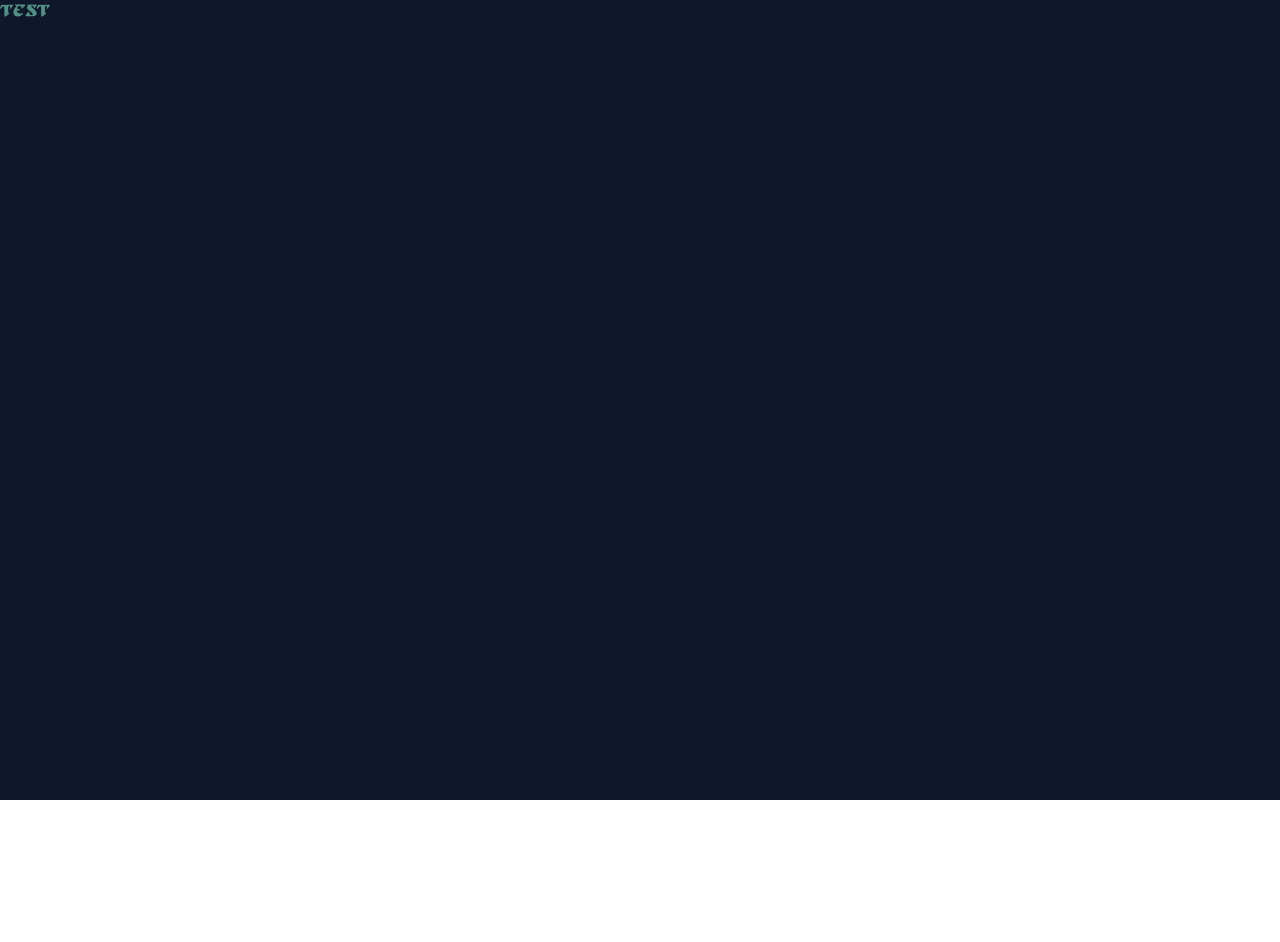
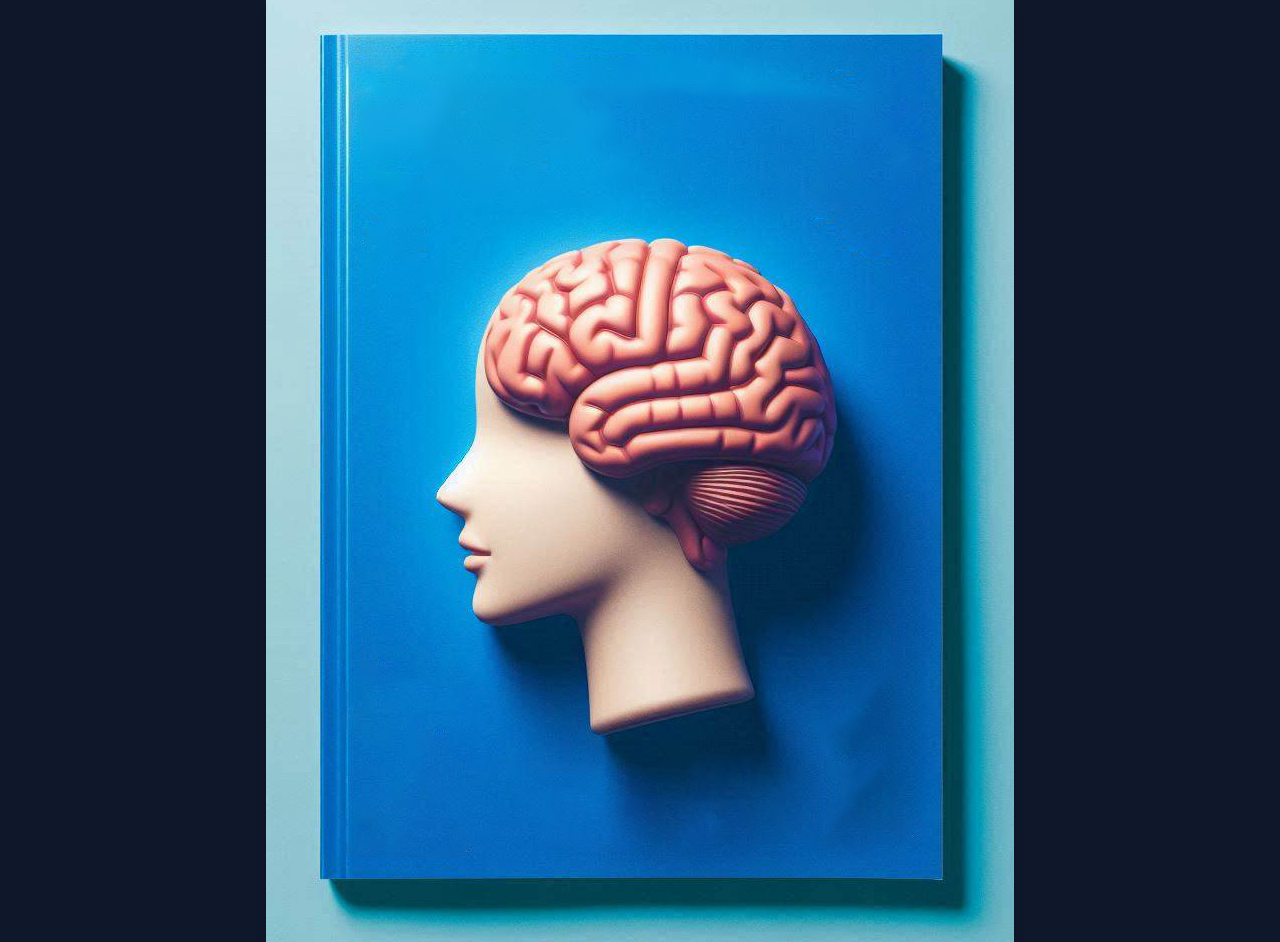
Before and after one commit to MyBaBB/brainbuddys-code-repair, a React (Vite) app: page / in a window 1280 px wide. Before the commit the page ends 800 px from the top, so only its background shows below. Built offline with nearby package versions, Linux system fonts and the light colour scheme.

Commit message:
first commit 5

```diff
--- a/src/Pages/AMainFrontPageFolder/AMainFrontPage.jsx
+++ b/src/Pages/AMainFrontPageFolder/AMainFrontPage.jsx
@@ -5,14 +5,15 @@ const AMainFrontPage = () => {
   return (
     <div className="relative flex flex-col items-center justify-center h-full w-fit m-auto
                   bg-gray-900 text-white">
-                 <div className=" border-2 border-red-500 relative flex flex-col items-center justify-center
+                 <div className="  relative flex flex-col items-center justify-center
                                      h-full w-full bg-gray-800 rounded-lg shadow-lg">
-                       <p className="text-center font-Orbitron-Regular font-bold">
-                            Brain-Buddy&apos;s
-                      </p>
-                        <div>
+
+
+
+
                            <img src={BlankBrain} alt="Blank Brain Cover Image" className="relative"/>
-                       </div>
+
+
                 </div>
     </div>
   )
--- a/src/Pages/Zenith.jsx
+++ b/src/Pages/Zenith.jsx
@@ -1,9 +1,11 @@
+import FrontPage from "./AMainFrontPageFolder/AMainFrontPage";
+
+
+
 function App() {
   return (
     <div>
-      <div className="h-screen w-screen font-Blackbeard-ld7V text-varLIGHTDUCKHEAD">
-        test
-      </div>
+      < FrontPage />
     </div>
   );
 }
```
